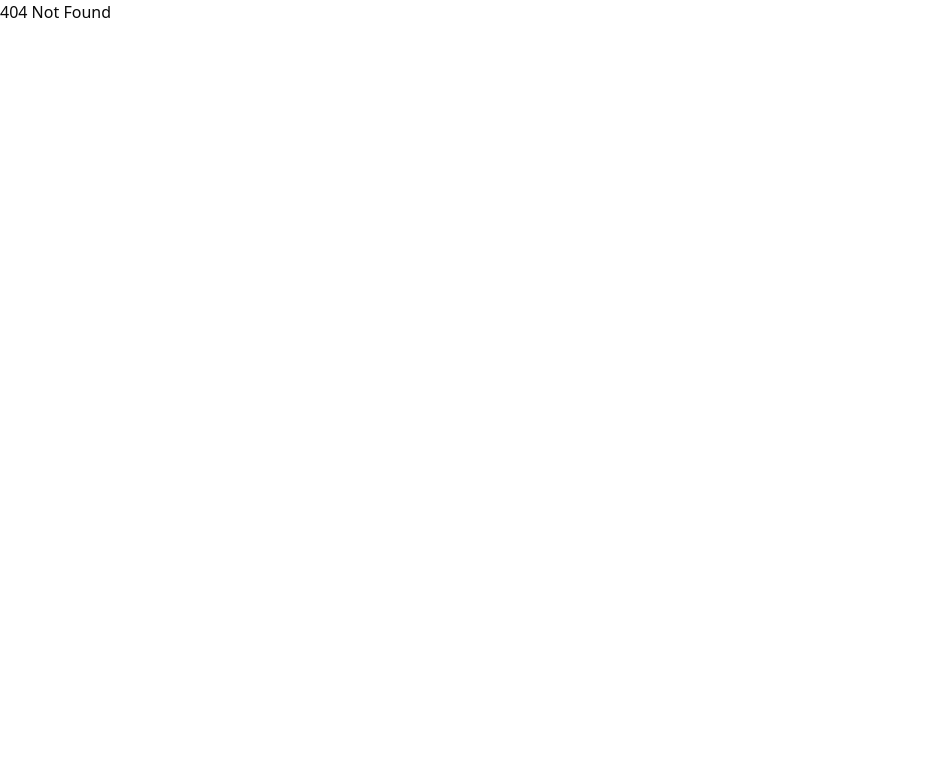
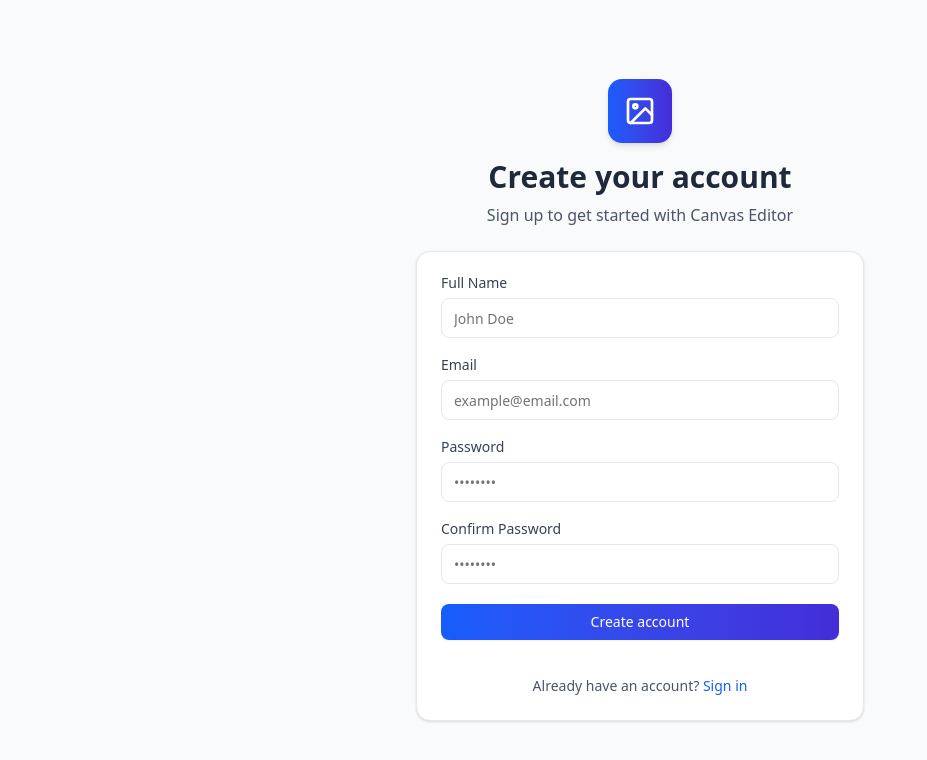
Before and after one commit to alamin147/canvas-editor, a React (Vite) app in the folder canvas-editor-client/: page /register in a window 1280 px wide. Before the commit this address had no page. Shown: the top 760 px of the page, without its empty margins (0-927 px from the left). Built offline with nearby package versions, Linux system fonts and the light colour scheme.

Commit message:
register page implemented

```diff
--- /dev/null
+++ b/canvas-editor-client/src/pages/register/Register.tsx
@@ -0,0 +1,176 @@
+import { useForm } from "react-hook-form";
+import { z } from "zod";
+import { zodResolver } from "@hookform/resolvers/zod";
+import { Form, FormControl, FormField, FormItem, FormLabel, FormMessage } from "@/components/ui/form";
+import { Input } from "@/components/ui/input";
+import { Button } from "@/components/ui/button";
+import { Link, useNavigate } from "react-router-dom";
+import { useRegisterUserMutation } from "@/redux/features/auth/authApi";
+import { useEffect } from "react";
+import { toast } from "react-hot-toast";
+import { FiImage } from "react-icons/fi";
+
+// Register form schema
+const registerSchema = z.object({
+  name: z.string().min(2, "Name must be at least 2 characters"),
+  email: z.string().email("Invalid email format"),
+  password: z.string().min(6, "Password must be at least 6 characters"),
+  confirmPassword: z.string(),
+}).refine((data) => data.password === data.confirmPassword, {
+  message: "Passwords do not match",
+  path: ["confirmPassword"],
+});
+
+type RegisterFormValues = z.infer<typeof registerSchema>;
+
+const Register = () => {
+  const navigate = useNavigate();
+  const [registerUser, { isLoading, isSuccess, error }] = useRegisterUserMutation();
+
+  // Initialize form
+  const form = useForm<RegisterFormValues>({
+    resolver: zodResolver(registerSchema),
+    defaultValues: {
+      name: "",
+      email: "",
+      password: "",
+      confirmPassword: "",
+    },
+  });
+
+  // Handle form submission
+  const onSubmit = async (values: RegisterFormValues) => {
+    const { confirmPassword, ...registerData } = values;
+    await registerUser(registerData);
+  };
+
+  // Handle API response
+  useEffect(() => {
+    if (isSuccess) {
+      toast.success("Registration successful! Please log in.");
+      navigate("/login");
+    }
+    if (error && 'data' in error) {
+      // @ts-ignore
+      toast.error(error?.data?.message || "Registration failed. Please try again.");
+    }
+  }, [isSuccess, error, navigate]);
+
+  return (
+    <div className="flex min-h-screen items-center justify-center py-12 px-4 sm:px-6 lg:px-8 bg-gray-50">
+      <div className="w-full max-w-md space-y-6">
+        <div className="text-center">
+          <div className="flex justify-center">
+            <div className="h-16 w-16 bg-gradient-to-r from-blue-600 to-indigo-700 rounded-xl flex items-center justify-center shadow-md mb-4">
+              <FiImage className="h-8 w-8 text-white" />
+            </div>
+          </div>
+          <h1 className="text-3xl font-bold text-gray-800">Create your account</h1>
+          <p className="mt-2 text-gray-600">
+            Sign up to get started with Canvas Editor
+          </p>
+        </div>
+
+        <div className="bg-white p-6 rounded-xl shadow-sm border border-gray-200">
+          <Form {...form}>
+            <form onSubmit={form.handleSubmit(onSubmit)} className="space-y-5">
+              <FormField
+                control={form.control}
+                name="name"
+                render={({ field }) => (
+                  <FormItem>
+                    <FormLabel className="text-gray-700">Full Name</FormLabel>
+                    <FormControl>
+                      <Input
+                        placeholder="John Doe"
+                        className="border-gray-200 focus-visible:ring-blue-500"
+                        {...field}
+                      />
+                    </FormControl>
+                    <FormMessage />
+                  </FormItem>
+                )}
+              />
+
+              <FormField
+                control={form.control}
+                name="email"
+                render={({ field }) => (
+                  <FormItem>
+                    <FormLabel className="text-gray-700">Email</FormLabel>
+                    <FormControl>
+                      <Input
+                        placeholder="example@email.com"
+                        type="email"
+                        className="border-gray-200 focus-visible:ring-blue-500"
+                        {...field}
+                      />
+                    </FormControl>
+                    <FormMessage />
+                  </FormItem>
+                )}
+              />
+
+              <FormField
+                control={form.control}
+                name="password"
+                render={({ field }) => (
+                  <FormItem>
+                    <FormLabel className="text-gray-700">Password</FormLabel>
+                    <FormControl>
+                      <Input
+                        placeholder="••••••••"
+                        type="password"
+                        className="border-gray-200 focus-visible:ring-blue-500"
+                        {...field}
+                      />
+                    </FormControl>
+                    <FormMessage />
+                  </FormItem>
+                )}
+              />
+
+              <FormField
+                control={form.control}
+                name="confirmPassword"
+                render={({ field }) => (
+                  <FormItem>
+                    <FormLabel className="text-gray-700">Confirm Password</FormLabel>
+                    <FormControl>
+                      <Input
+                        placeholder="••••••••"
+                        type="password"
+                        className="border-gray-200 focus-visible:ring-blue-500"
+                        {...field}
+                      />
+                    </FormControl>
+                    <FormMessage />
+                  </FormItem>
+                )}
+              />
+
+              <Button
+                type="submit"
+                className="w-full bg-gradient-to-r from-blue-600 to-indigo-700 hover:from-blue-700 hover:to-indigo-800 text-white"
+                disabled={isLoading}
+              >
+                {isLoading ? "Creating account..." : "Create account"}
+              </Button>
+
+              <div className="mt-4 text-center text-sm">
+                <p className="text-gray-600">
+                  Already have an account?{" "}
+                  <Link to="/login" className="font-medium text-blue-600 hover:text-blue-500">
+                    Sign in
+                  </Link>
+                </p>
+              </div>
+            </form>
+          </Form>
+        </div>
+      </div>
+    </div>
+  );
+};
+
+export default Register;
```
Also changed, not shown: canvas-editor-client/src/main.tsx (+11 -1 lines).
